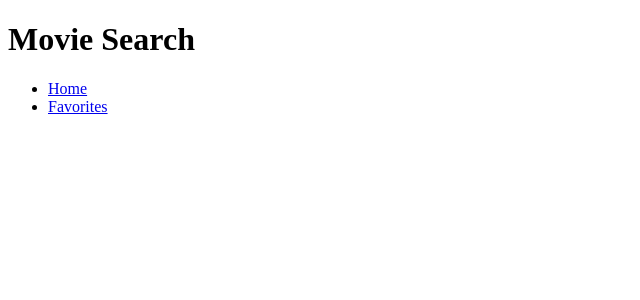
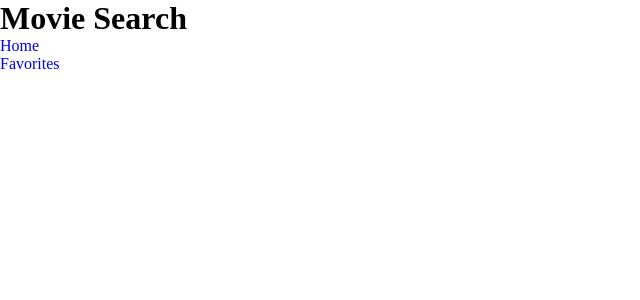
Before and after one commit to rubencns/movie-search, a React (Create React App) app: page / in a window 1280 px wide. Shown: the top 300 px of the page, without its empty margins (0-640 px from the left). Built offline with nearby package versions, Linux system fonts and the light colour scheme.

Commit message:
Reset css

```diff
--- a/src/scss/main.scss
+++ b/src/scss/main.scss
@@ -2,3 +2,17 @@ $primary-color: #2892FC;
 $dark-color: #0A233D;
 $accent-color: #FCAD28;
 $text-color: #575757;
+
+* {
+    box-sizing: border-box;
+    margin: 0;
+    padding: 0;
+}
+
+a {
+    text-decoration: none;
+}
+
+ul, li {
+    list-style: none;
+}
```
